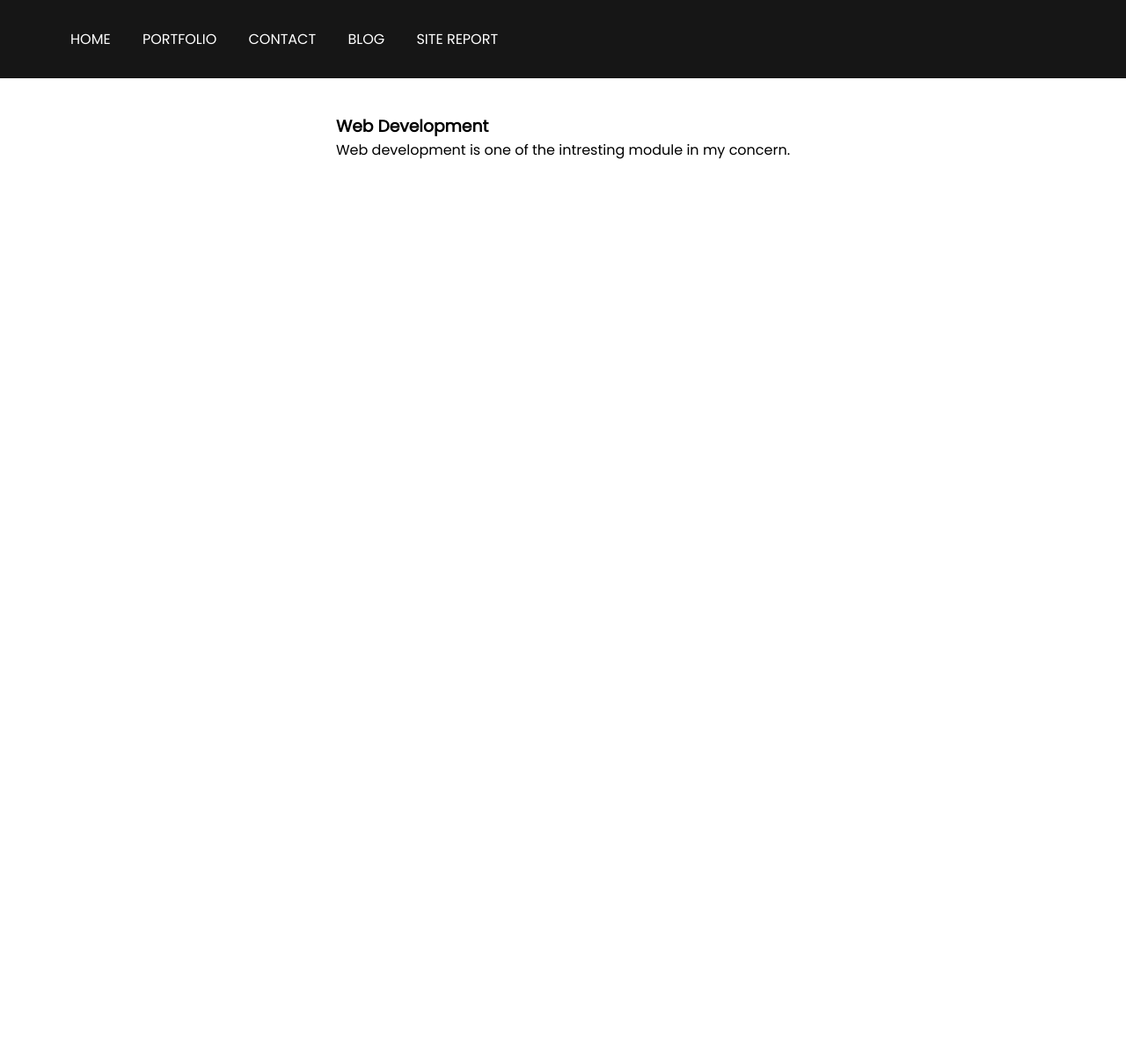
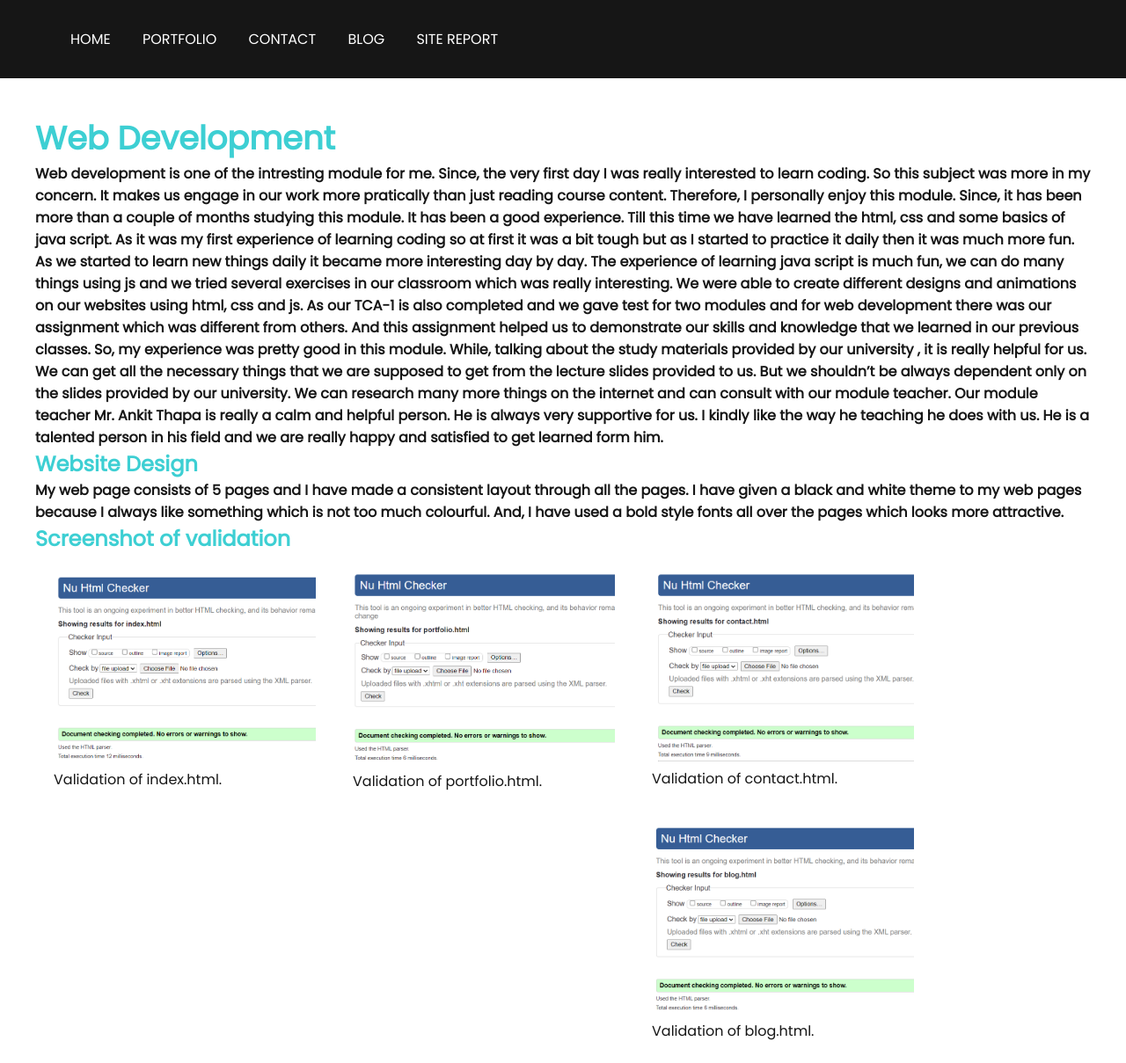
Before and after one commit to prazwalbist/web, a plain HTML site: page sitereport.html in a window 1280 px wide. Shown: the whole page at 88% size. Before the commit the page ends 800 px from the top, so only its background shows below. Drawn offline with Linux system fonts and the light colour scheme.

Commit message:
zip file added

```diff
--- a/sitereport.html
+++ b/sitereport.html
@@ -24,9 +24,71 @@
             </div>
         </header>
         <section id = "report">
-            <div class="report heading">
+            <div class="report-heading">
                 <h3> Web Development </h3>
-                <p> Web development is one of the intresting module in my concern.  </p>
+                <p> Web development is one of the intresting module for me. Since, the very first day I was really interested to learn coding.
+                    So this subject was more in my concern. It makes us engage in our work more pratically than just reading course content.
+                    Therefore, I personally enjoy this module.
+
+                    Since, it has been more than a couple of months studying this module. It has been a good experience. Till this time we have
+                    learned the html, css and some basics of java script. As it was my first experience of learning coding so at first it was a
+                    bit tough but as I started to practice it daily then it was much more fun. As we started to learn new things daily it became
+                    more interesting day by day.  The experience of learning java script is much fun, we can do many things using js and we
+                    tried several exercises in our classroom which was really interesting. We were able to create different designs and animations
+                    on our websites using html, css and js. As our TCA-1 is also completed and we gave test for two modules and for web development
+                    there was our assignment which was different from others. And this assignment helped us to demonstrate our skills and knowledge
+                    that we learned in our previous classes. So, my experience was pretty good in this module.
+
+                    While, talking about the study materials provided by our university , it is really helpful for us. We can get all the necessary
+                    things that we are supposed to get from the lecture slides provided to us. But we shouldn’t be always dependent only on the
+                    slides provided by our university. We can research many more things on the internet and can consult with our module teacher.
+                    Our module teacher Mr. Ankit Thapa is really a calm and helpful person. He is always very supportive for us. I kindly like the
+                    way he teaching he does with us. He is a talented person in his field and we are really happy and satisfied to get learned form him.
+                </p>
+            </div>
+            <div class="validate-box">
+                <div class="first">
+                    <h1>Website Design</h1>
+                    <p>My web page consists of 5 pages and I have made a consistent layout through all the pages.
+                       I have given a black and white theme to my web pages because I always like something which is not too much colourful.
+                       And, I have used a bold style fonts all over the pages which looks more attractive.
+                    </p>
+                </div>
+                <div class="text">
+                    <h1>Screenshot of validation</h1>
+                </div>
+                <div class="validate1">
+                    <div class="validate1-img">
+                        <img src="images/validation1.png" alt="Blog">
+                    </div>
+                    <div class="validate1-text">
+                        <span>Validation of index.html.</span>
+                    </div>
+                </div>
+                <div class="validate1">
+                    <div class="validate1-img">
+                        <img src="images/validation2.png" alt="Blog">
+                    </div>
+                    <div class="validate1-text">
+                        <span>Validation of portfolio.html.</span>
+                    </div>
+                </div>
+                <div class="validate1">
+                    <div class="validate1-img">
+                        <img src="images/validation3.png" alt="Blog">
+                    </div>
+                    <div class="validate1-text">
+                        <span>Validation of contact.html.</span>
+                    </div>
+                </div>
+                <div class="validate1">
+                    <div class="validate1-img">
+                        <img src="images/validation4.png" alt="Blog">
+                    </div>
+                    <div class="validate1-text">
+                        <span>Validation of blog.html.</span>
+                    </div>
+                </div>
             </div>
         </section>
     </body>
--- a/style.css
+++ b/style.css
@@ -154,7 +154,6 @@ header nav{
     .hero{
         padding-top: 10rem;
     }
-
 }
 
 
@@ -165,7 +164,6 @@ header nav{
     width: 50%;
     float: left;
     margin: 20px;
-
 }
 .Column2 {
     padding: 20%;
@@ -364,9 +362,10 @@ header nav{
     align-items: center;
     margin: 20px 0px;
     flex-wrap: wrap;
+    background: url(./images/photo3.img.jpg);
 }
 .blog-box{
-    width: 500px;
+    width: 600px;
     background-color: #FFFFFF;
     border: 1px solid #FFFFFF;
     margin: 20px;
@@ -421,9 +420,40 @@ header nav{
 }
 .report-heading h3{
     color: #3DCFD3;
+    font-size: 2.3rem;
 }
 .report-heading p{
-    font-size: 2.4rem;
-    color: #898989;
+    font-size: 1rem;
+    color: var(--dark);
     font-weight: 600;
 }
+.validate1{
+    width: 300px;
+    background-color: #FFFFFF;
+    border: 1px solid #FFFFFF;
+    margin: 20px;
+    float: left;
+}
+.validate1-img{
+    width: 100%;
+    height: auto;
+}
+.validate1-img img{
+    width: 100%;
+    height:100%;
+    object-fit: cover;
+}
+.text{
+    color: var(--primary);
+}
+.validate1-text span{
+    color: var(--dark);
+}
+.first h1{
+    color: var(--primary);
+}
+.first p{
+    font-size: 1rem;
+    color: var(--dark);
+    font-weight: 600;
+}
```
Also changed, not shown: portfolio.html (+6 -6 lines), blog.html (line endings or trailing spaces), images/validation1.png (added), images/validation2.png (added), images/validation3.png (added), images/validation4.png (added), 1 other file.
